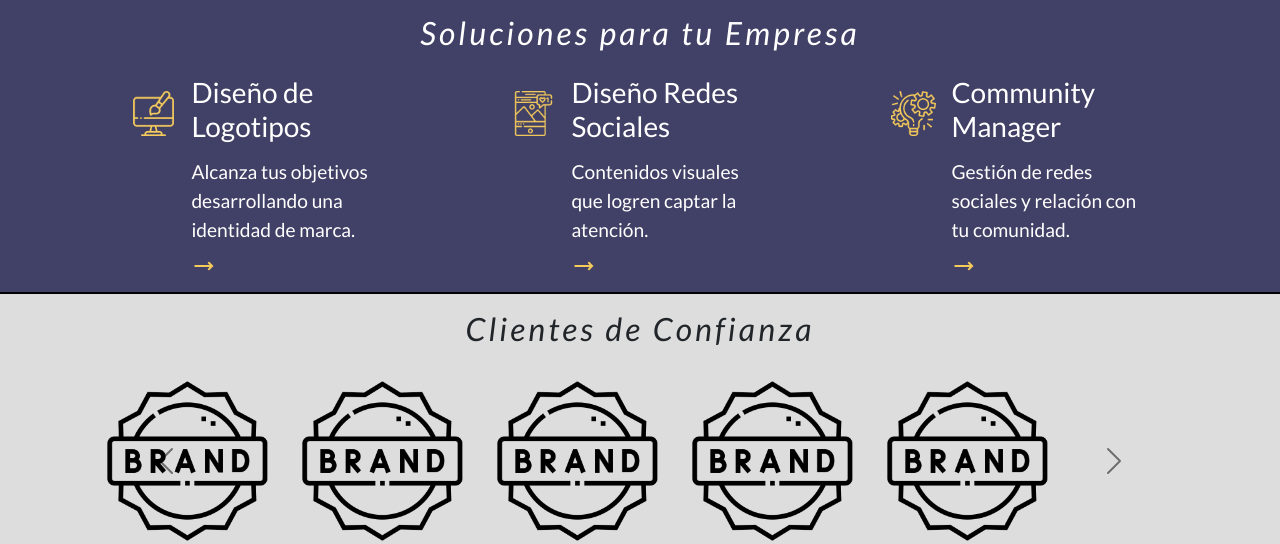
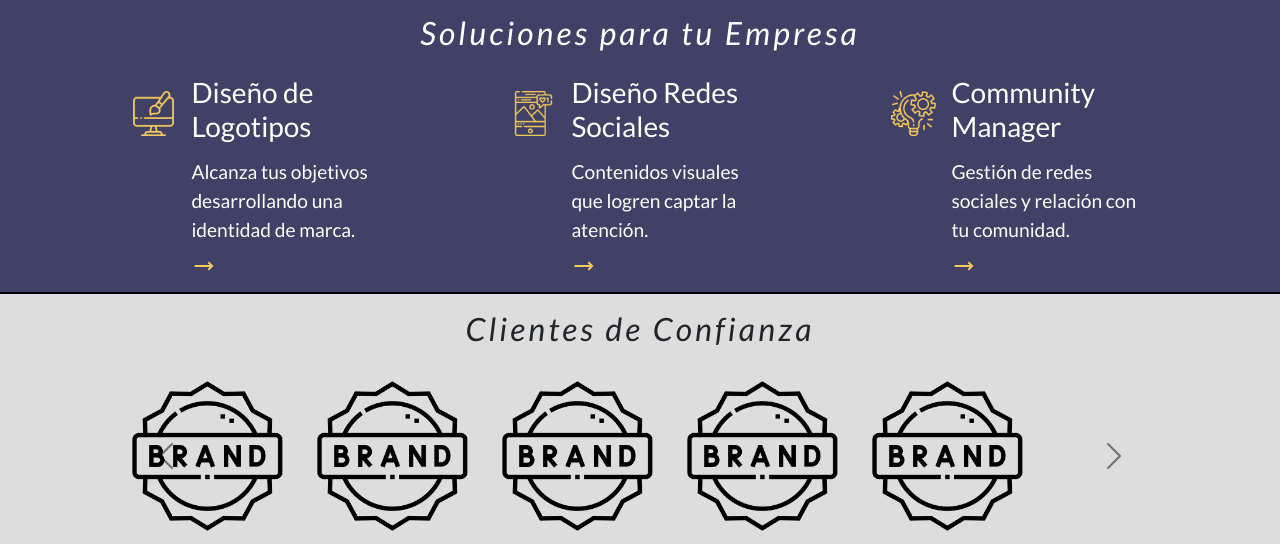
Before and after one commit to Jozbi/mora-agustin, a plain HTML site: page index.html in a window 1280 px wide. Shown: the part 802-1346 px from the top of the page. Drawn offline with nearby package versions, Linux system fonts and the light colour scheme.

Commit message:
Mas cambios de bootstrap

```diff
--- a/css/styles.css
+++ b/css/styles.css
@@ -238,7 +238,7 @@ p {
     letter-spacing: .2rem;
 }
 .carousel--img {
-    width: 160px;
+    width: 150px;
     margin: 0 1rem;
 }
 #carouselPhone {
```
